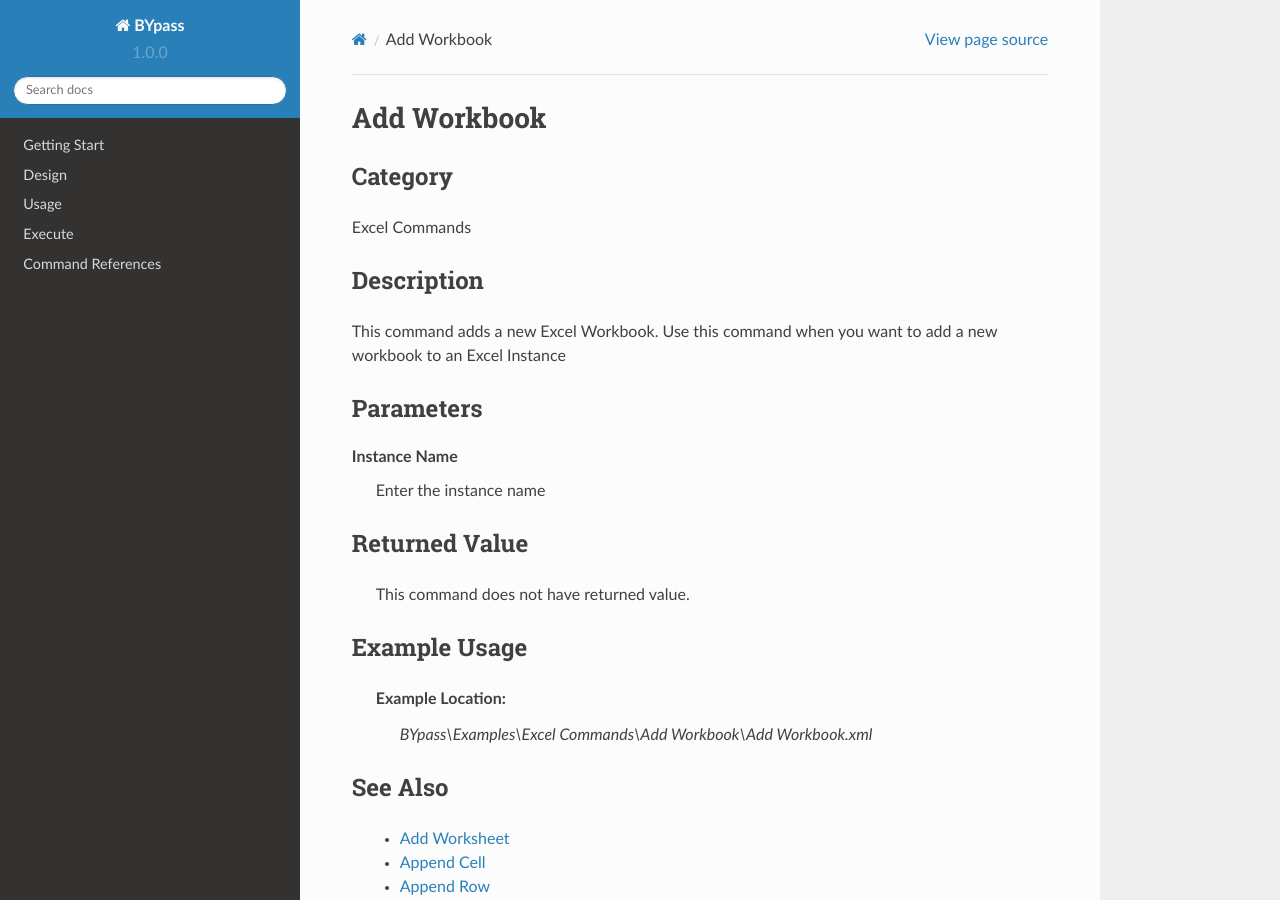
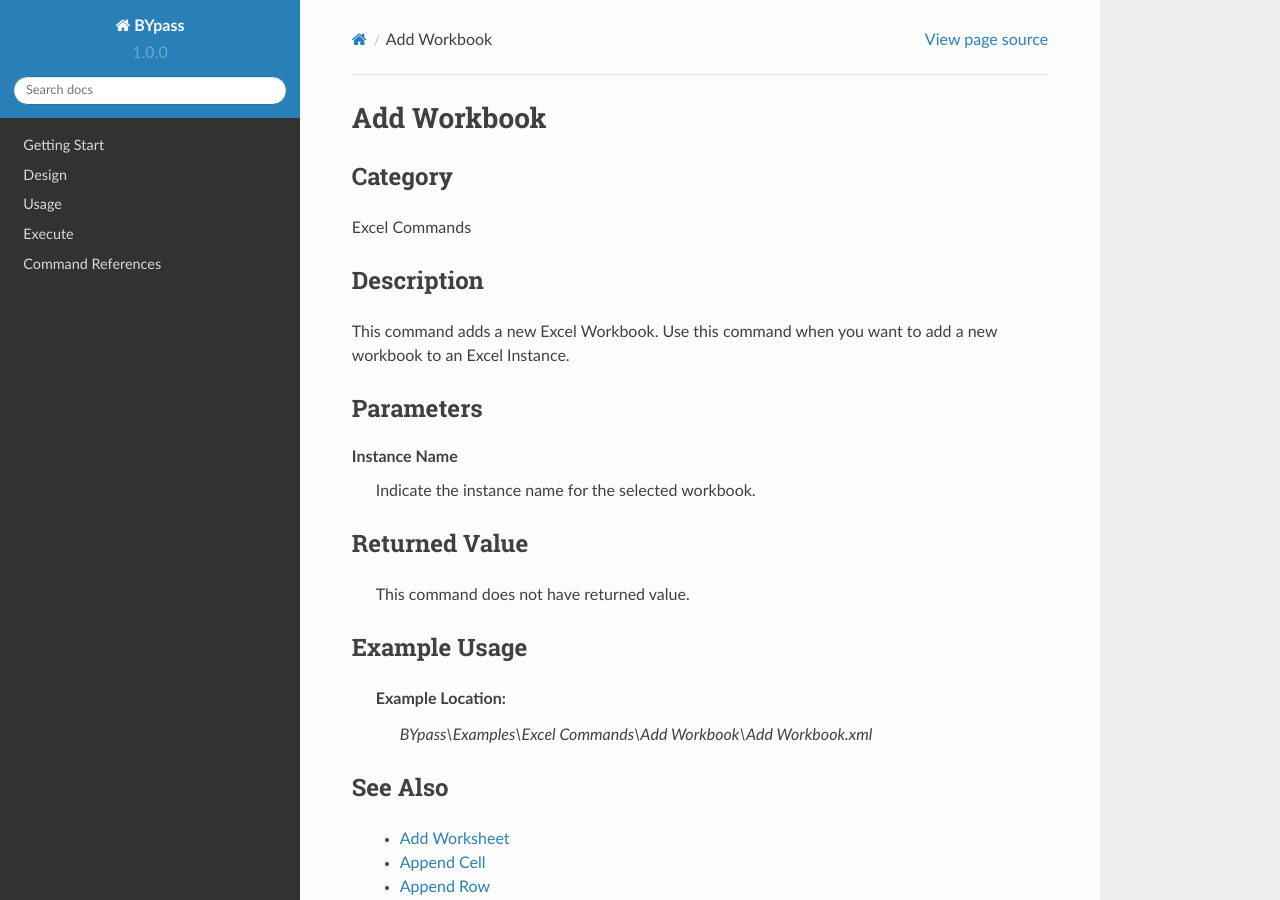
Before and after one commit to stupidmankind/BYpassDoc, a Sphinx documentation site: the page built from docs/source/commands/exceladdworkbook.rst, in a window 1280 px wide and 900 px high. Built offline with Sphinx 7.4.7 and the Read the Docs theme 2.0.0, drawn with Linux system fonts in a browser that asks for light colours.

Commit message:
Update exceladdworkbook.rst
edit description

```diff
--- a/docs/source/commands/exceladdworkbook.rst
+++ b/docs/source/commands/exceladdworkbook.rst
@@ -8,13 +8,13 @@ Excel Commands
 Description
 -----------
 
-This command adds a new Excel Workbook. Use this command when you want to add a new workbook to an Excel Instance
+This command adds a new Excel Workbook. Use this command when you want to add a new workbook to an Excel Instance.
 
 Parameters
 ----------
 
 **Instance Name**
-	Enter the instance name
+	Indicate the instance name for the selected workbook.
 
 
 
```
